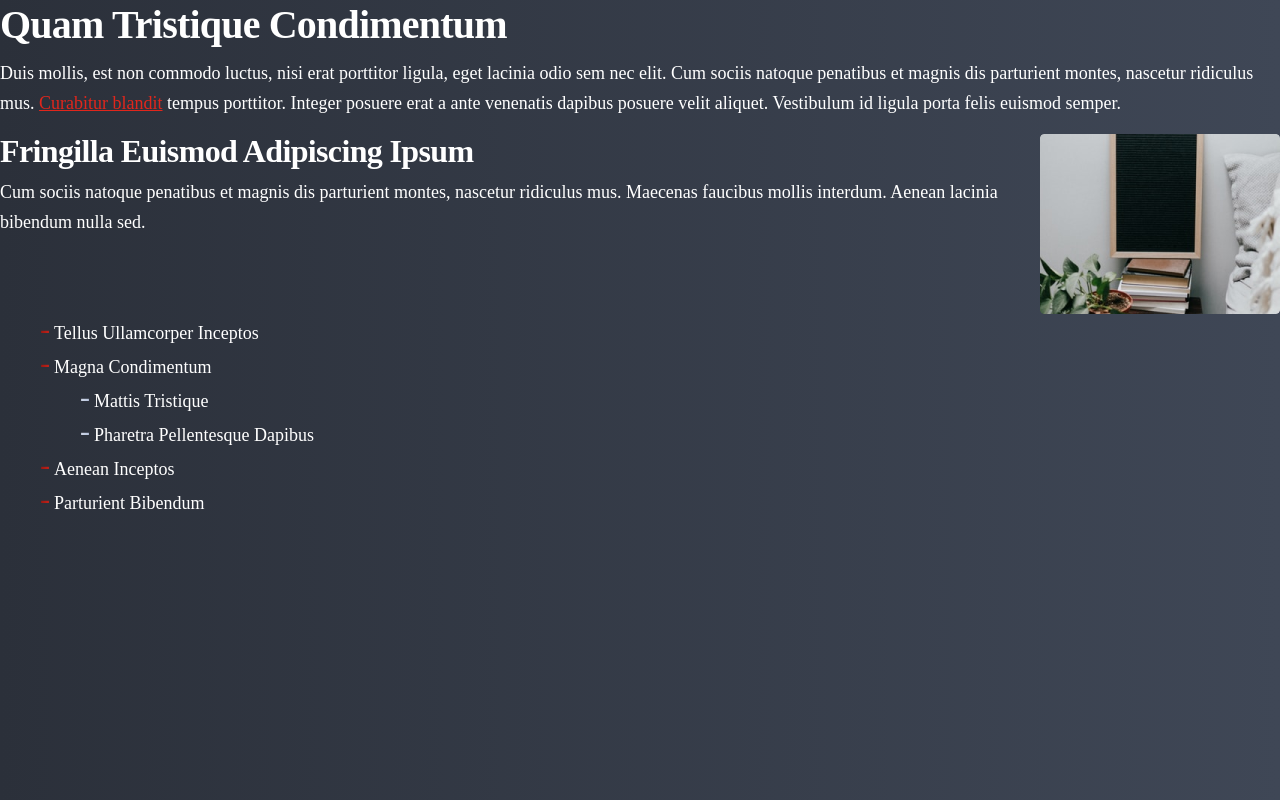
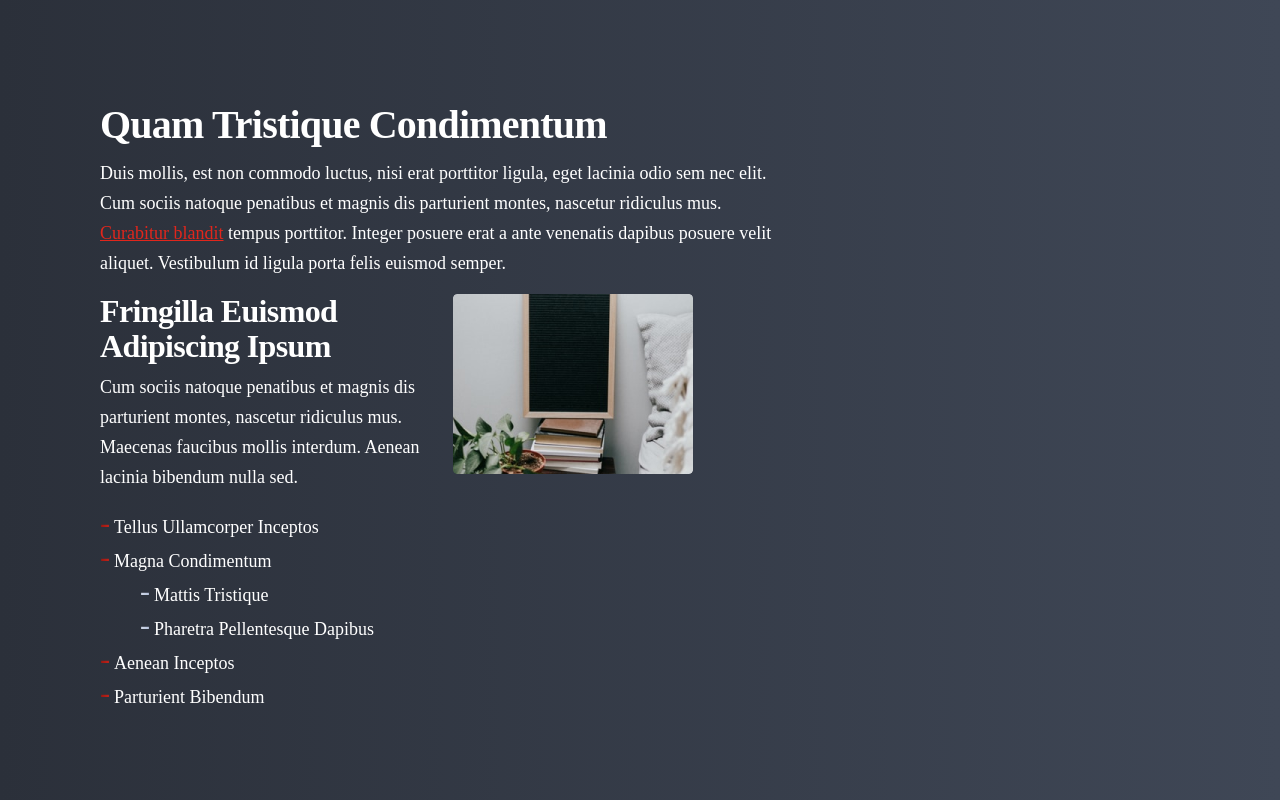
Before and after one commit to skavt/Compensation_Calculator, a Vue app: page / in a window 1280 px wide. Built offline with nearby package versions, Linux system fonts and the light colour scheme.

Commit message:
Fix main content styles

```diff
--- a/src/modules/DefaultLayout.vue
+++ b/src/modules/DefaultLayout.vue
@@ -1,6 +1,6 @@
 <template>
-  <div id="menu-content-wrapper" class="d-flex justify-content-between">
-    <div class="content">
+  <div class="row content-wrapper">
+    <div class="col-md-8 col-sm-12 content">
       <h1>Quam Tristique Condimentum</h1>
       <p>
         Duis mollis, est non commodo luctus, nisi erat porttitor ligula, eget lacinia odio sem nec elit. Cum sociis
@@ -9,8 +9,8 @@
         tempus porttitor. Integer posuere erat a ante venenatis dapibus posuere velit aliquet. Vestibulum id ligula
         porta felis euismod semper.
       </p>
-      <div class="d-flex justify-content-between">
-        <div>
+      <div class="row">
+        <div class="col-md-6 col-sm-12">
           <h2>Fringilla Euismod Adipiscing Ipsum</h2>
           <p>
             Cum sociis natoque penatibus et magnis dis parturient montes, nascetur ridiculus mus. Maecenas faucibus
@@ -18,7 +18,9 @@
             interdum. Aenean lacinia bibendum nulla sed.
           </p>
         </div>
-        <b-img class="image" src="assets/main-image.png"/>
+        <div class="col-md-6 col-sm-12">
+          <b-img class="image" src="assets/main-image.png"/>
+        </div>
       </div>
       <ul class="list">
         <li>Tellus Ullamcorper Inceptos</li>
@@ -47,21 +49,21 @@
 <style lang="scss">
 
   #app {
+    background: linear-gradient(90deg, #2B303A 0%, #3F4756 100%);
     height: 100%;
     display: flex;
-    overflow: hidden;
+    overflow-y: auto;
+    overflow-x: hidden;
     margin-top: 0;
   }
 
-  #menu-content-wrapper {
-    background: linear-gradient(90deg, #2B303A 0%, #3F4756 100%);
-    flex: 1;
-    display: flex;
-    flex-direction: column;
-    overflow: hidden;
+  .content-wrapper {
+    padding: 100px;
   }
 
   .content {
+    padding-right: 50px;
+
     h1 {
       font-family: 'Sora';
       font-style: normal;
@@ -98,6 +100,7 @@
     }
 
     .list {
+      padding-left: 0;
       list-style-type: none;
       font-family: 'Sora';
       font-style: normal;
```
